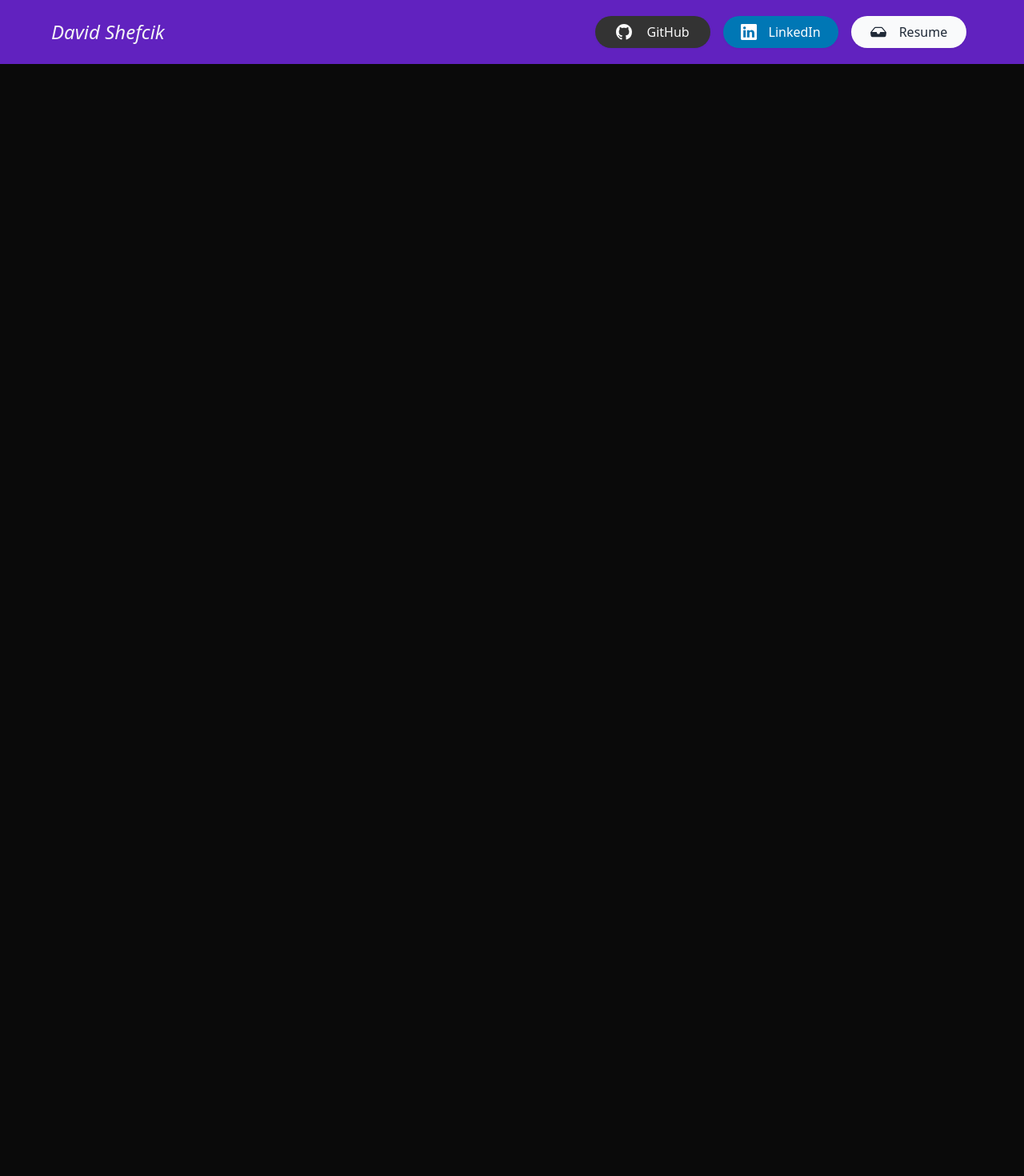
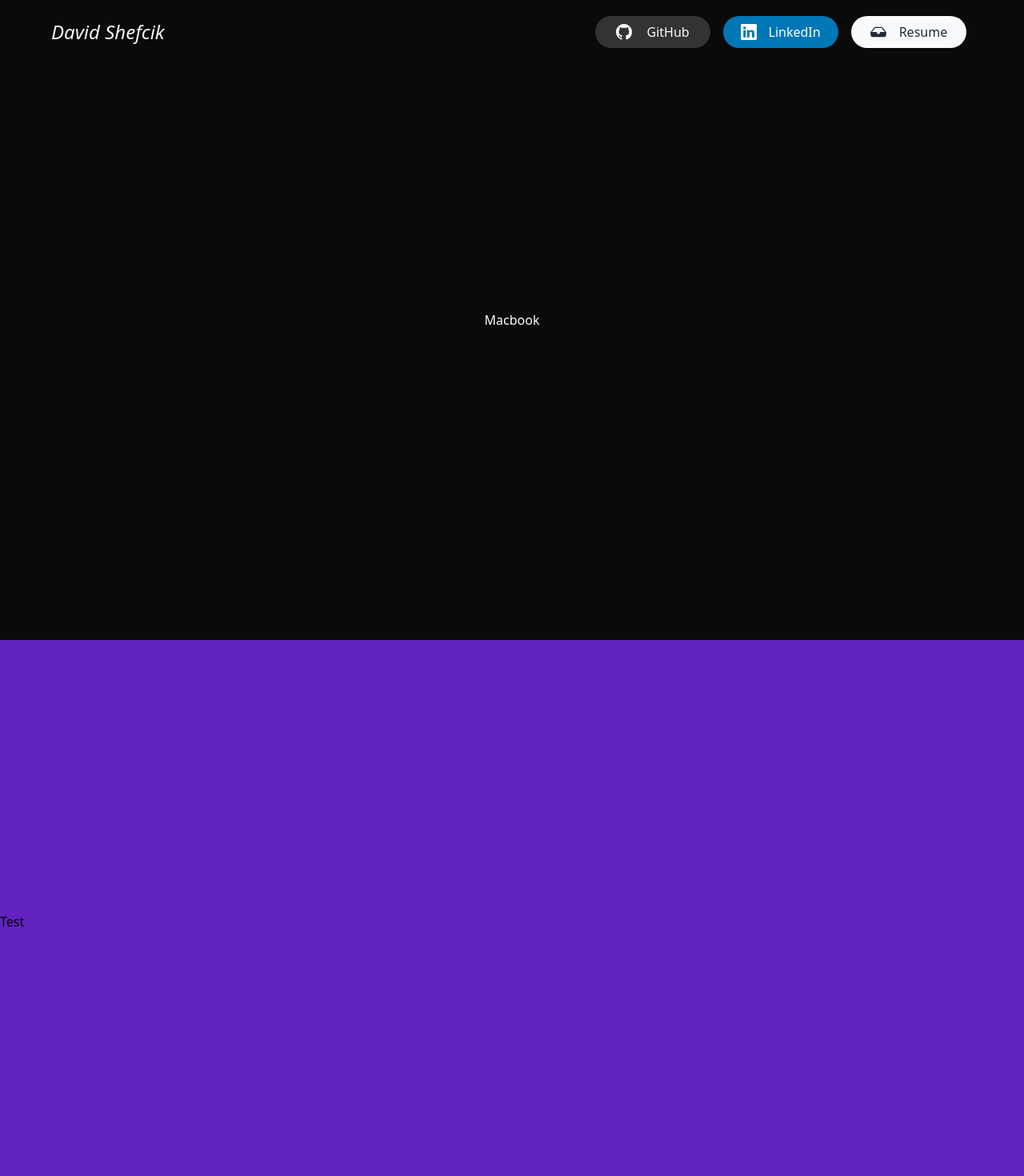
Before and after one commit to DavidShefcik/portfolio, a Next.js app: page / in a window 1280 px wide. Shown: the top 1470 px of the page at 80% size. Before the commit the page ends 800 px from the top, so only its background shows below. Built offline with nearby package versions, Linux system fonts and the light colour scheme.

Commit message:
home page sections

```diff
--- a/src/app/components/Header.tsx
+++ b/src/app/components/Header.tsx
@@ -7,7 +7,7 @@ import ExternalLinkButton from "./HeaderLinkButton";
 // TODO: Animate header background color change based on scroll position above section
 // TODO: Animate content fading in an out when scrolling past macbook model
 export default function Header() {
-  const backgroundColor = "bg-upstairs-purple";
+  const backgroundColor = "bg-dark";
 
   return (
     <div
--- /dev/null
+++ b/src/app/components/ProjectInfo.tsx
@@ -0,0 +1,15 @@
+interface Props {
+  name: string;
+  description: string;
+  technologies: string[];
+  githubLink?: string;
+}
+
+export default function ProjectInfo({
+  name,
+  description,
+  technologies,
+  githubLink,
+}: Props) {
+  return <div>ProjectInfo</div>;
+}
--- /dev/null
+++ b/src/app/components/sections/BaseSection.tsx
@@ -0,0 +1,25 @@
+import { ReactNode } from "react";
+
+interface Props {
+  children: ReactNode;
+  backgroundColor: string;
+  shouldCoverScreen?: boolean;
+}
+
+export default function Section({
+  children,
+  backgroundColor,
+  shouldCoverScreen,
+}: Props) {
+  return (
+    <div
+      className={`w-screen flex flex-row items-center ${backgroundColor}`}
+      style={{
+        height: shouldCoverScreen ? "100vh" : "calc(100vh - 3rem)",
+        paddingBottom: shouldCoverScreen ? "0" : "3rem",
+      }}
+    >
+      {children}
+    </div>
+  );
+}
--- /dev/null
+++ b/src/app/components/sections/OverviewSection.tsx
@@ -0,0 +1,11 @@
+import Section from "./BaseSection";
+
+export default function OverviewSection() {
+  return (
+    <Section backgroundColor="bg-dark" shouldCoverScreen>
+      <div className="w-full h-full flex items-center justify-center">
+        <p className="text-white">Macbook</p>
+      </div>
+    </Section>
+  );
+}
--- /dev/null
+++ b/src/app/components/sections/UpstairsSection.tsx
@@ -0,0 +1,10 @@
+import React from "react";
+import Section from "./BaseSection";
+
+export default function UpstairsSection() {
+  return (
+    <Section backgroundColor="bg-upstairs-purple">
+      <p>Test</p>
+    </Section>
+  );
+}
--- /dev/null
+++ b/src/app/components/sections/WazameSection.tsx
@@ -0,0 +1,9 @@
+import Section from "./BaseSection";
+
+export default function WazameSection() {
+  return (
+    <Section backgroundColor="bg-wazame-green">
+      <p className="text-white">Wazame</p>
+    </Section>
+  );
+}
--- a/src/app/page.tsx
+++ b/src/app/page.tsx
@@ -1,9 +1,13 @@
-import Header from "./components/Header";
+import OverviewSection from "./components/sections/OverviewSection";
+import UpstairsSection from "./components/sections/UpstairsSection";
+import WazameSection from "./components/sections/WazameSection";
 
 export default function Home() {
   return (
     <div>
-      <p>Home</p>
+      <OverviewSection />
+      <UpstairsSection />
+      <WazameSection />
     </div>
   );
 }
--- a/tailwind.config.js
+++ b/tailwind.config.js
@@ -12,7 +12,7 @@ module.exports = {
       ...colors,
       dark: "#0a0a0a",
       "upstairs-purple": "#6122bf",
-      "upstairs-dark-purple": "#541aab",
+      "wazame-green": "#0fa354",
       "github-white": "#fafafa",
       "github-gray": "#333333",
       "linkedin-blue": "#0077B5",
```
